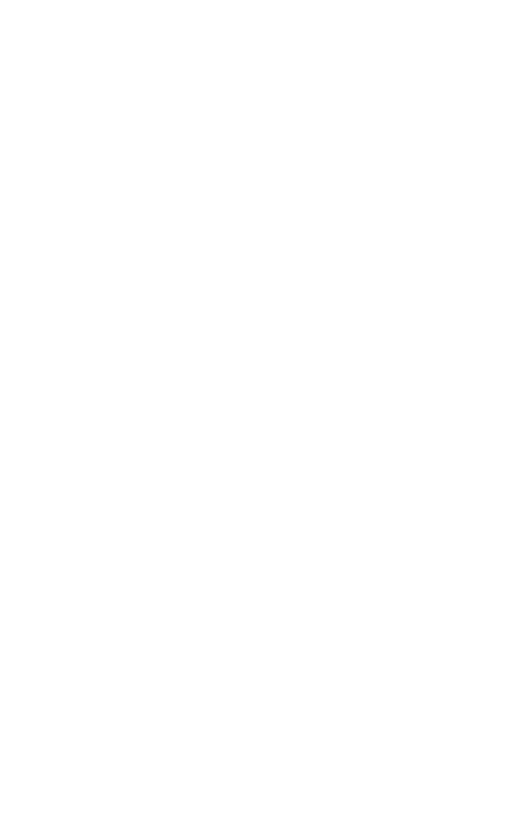
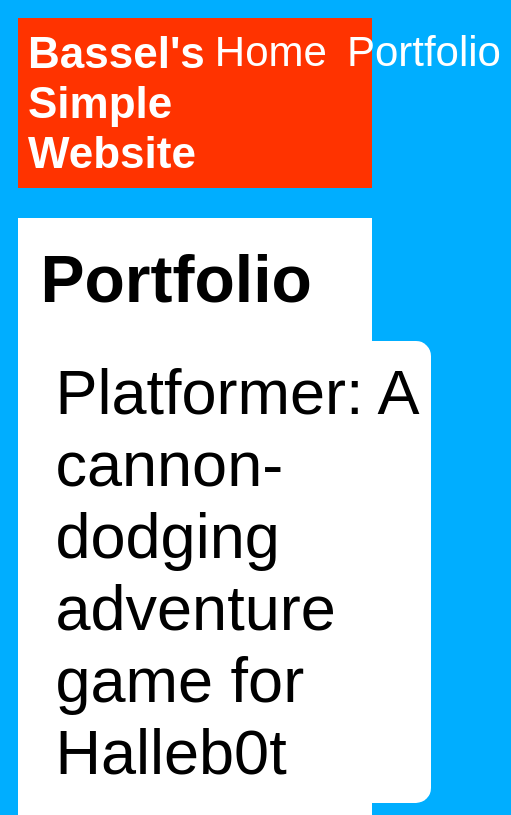
Before and after one commit to BasselQbeisi5/BasselQbeisi5.github.io, a plain HTML site: page portfolio.html in a window 390 px wide. Shown: the top 815 px of the page, 511 px wide, since content can reach past the window. Drawn offline with Linux system fonts and the light colour scheme.

Commit message:
add index.html and css files

```diff
--- a/fsd-projects/platformer/setup.js
+++ b/fsd-projects/platformer/setup.js
@@ -3,7 +3,7 @@ const walkAcceleration = 2.5; // how much is added to the speed each frame
 const gravity = 0.5; // how much is subtracted from speedY each frame
 const friction = 1.5; // how much the player is slowed each frame
 const maxSpeed = 8; // maximum horizontal speed, not vertical
-const playerJumpStrength = 12; // this is subtracted from the speedY each jump
+const playerJumpStrength = 11; // this is subtracted from the speedY each jump
 const projectileSpeed = 8; // the speed of projectiles
 let shouldDrawGrid = false;
 
--- a/portfolio.html
+++ b/portfolio.html
@@ -0,0 +1,62 @@
+<!DOCTYPE html>
+<html>
+  <head>
+    <title>My Simple Website</title>
+    <link rel="stylesheet" href="style.css" />
+  </head>
+
+  <body>
+    <!-- All content goes here -->
+    <div id="all-contents">
+
+        <nav>
+
+            <h1>Bassel's Simple Website</h1>
+
+            <ul id="nav-ul">
+
+                <li class="nav-li">
+
+  <a href="index.html">Home</a>
+
+</li>
+
+<li class="nav-li">
+
+  <a href="portfolio.html">Portfolio</a>
+
+</li>
+
+</ul>
+
+  </nav>
+
+  <main>
+
+<div class="content">
+
+    <h1>Portfolio</h1>
+
+    <ul id="portfolio">
+<li>
+  <a href="fsd-projects/platformer/">Platformer: A cannon-dodging adventure game for Halleb0t</a>
+</li>
+
+<li>
+  <a href="fsd-projects/bouncing-box/">Bouncing Box: A fun introduction to web game development</a>
+</li>
+
+<li>
+  <a href="fsd-projects/circularity/">Circularity: A poetic motion experiment with circles</a>
+</li>
+    </ul>
+
+  </div>
+
+  </main>
+
+</div>
+
+    </div>
+  </body>
+</html>
--- a/style.css
+++ b/style.css
@@ -75,3 +75,77 @@ main {
 h2, h3 {
     margin: 0px;
 }
+/* Portfolio styles */
+.content h1 {
+  color: black;
+}
+
+#portfolio {
+  list-style-type: none;
+  padding-left: 0;
+}
+
+#portfolio li {
+  background: #fff;
+  padding: 10px;
+  border-radius: 10px;
+  margin-bottom: 10px;
+}
+
+#portfolio li:hover {
+  background: #eee;
+}
+
+#portfolio a {
+  text-decoration: none;
+  color: #000000;
+}
+/* responsive web design */
+@media screen and (min-width: 120px) and (max-width: 1080px) {
+  main {
+    height: 100ch;
+    zoom: 1.5;
+    display: grid;
+  }
+
+  h1 {
+    font-size: 44px;
+  }
+
+  h2 {
+    font-size: 42px;
+  }
+
+  h3 {
+    font-size: 36px;
+  }
+
+  #all-contents {
+    height: 100ch;
+    margin: none;
+  }
+
+  a {
+    font-size: 42px;
+  }
+
+  .sidebar {
+    margin-right: 0px;
+    justify-content: center;
+    align-items: center;
+  }
+
+  .sidebar-img {
+    width: 100%;
+  }
+
+  p,
+  li {
+    font-size: 24px;
+  }
+
+  .content {
+    align-content: center;
+    justify-content: center;
+  }
+}
```
Also changed, not shown: fsd-projects/platformer/platformer.js (+13 -1 lines), index.html (+1 -4 lines).
